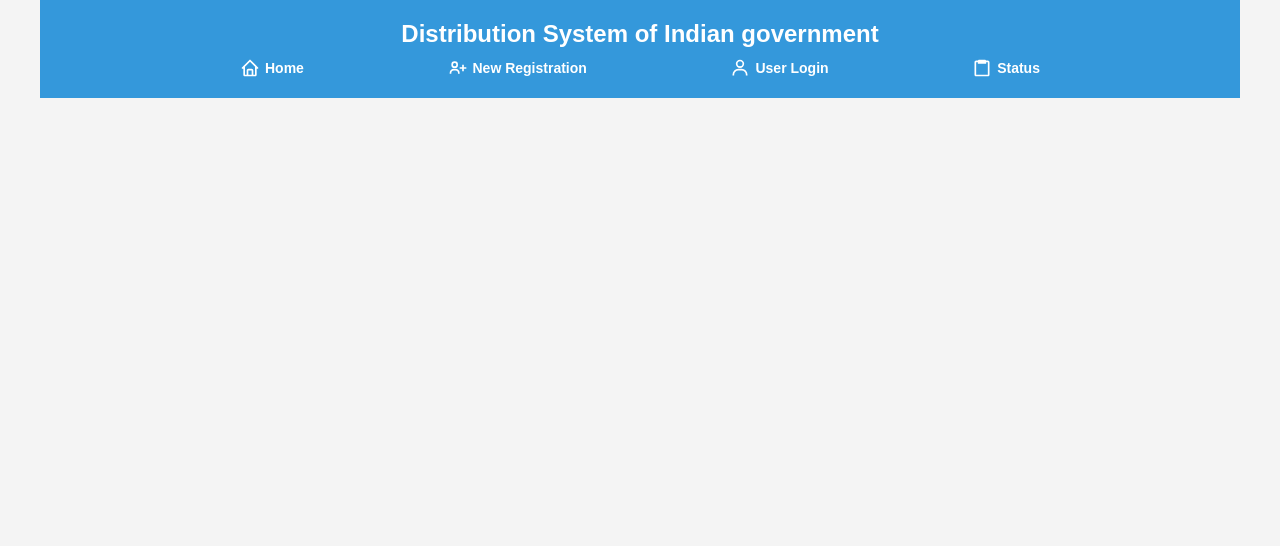
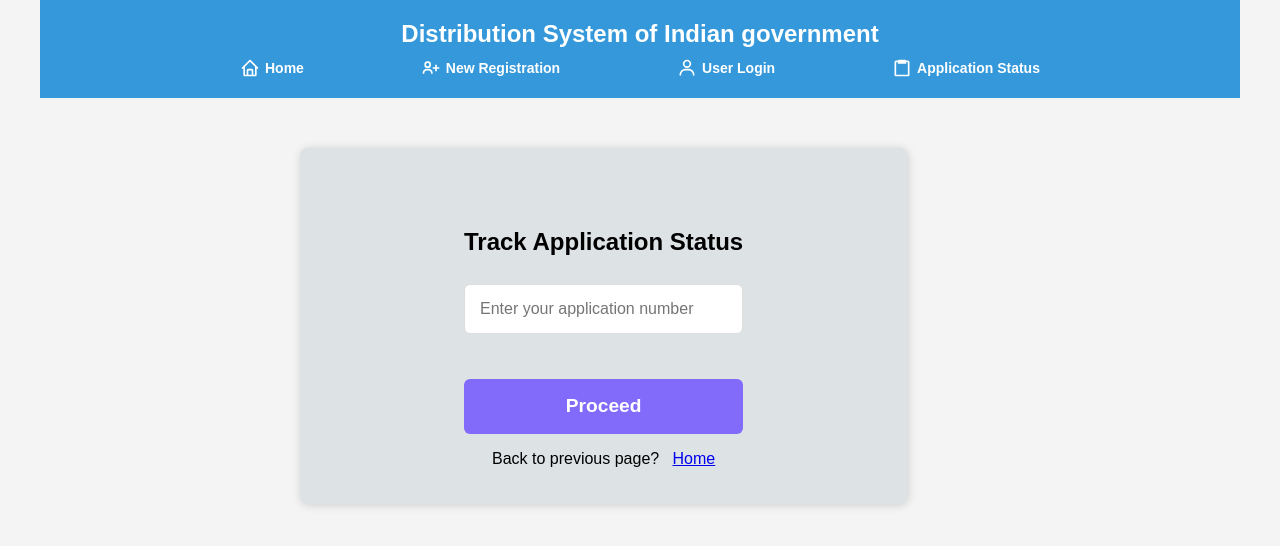
Before and after one commit to prashantgupta8feb/Public-Distribution-Syatem-POC, a React (Create React App) app in the folder frontend/: page /application-status in a window 1280 px wide. Shown: the top 546 px of the page. Built offline with nearby package versions, Linux system fonts and the light colour scheme.

Commit message:
Added application status component

```diff
--- a/frontend/src/Routes.js
+++ b/frontend/src/Routes.js
@@ -7,6 +7,7 @@ import Signup from './components/Signup';
 import ForgotPassword from './components/ForgotPassword';
 import DistributionForm from './components/Dashboard';
 import RegistrationForm from './components/RegistrationForm';
+import ApplicationStatus from './components/ApplicationStatus';
 
 const RoutesComponent = () => {
   return (
@@ -18,6 +19,7 @@ const RoutesComponent = () => {
         <Route path="user-login" element={<LoginForm />} />
         <Route path="sign-up" element={<Signup />} />
         <Route path="forgot-password" element={<ForgotPassword />} />
+        <Route path="application-status" element={<ApplicationStatus />} />
         {/* Add other routes if needed */}
       </Routes>
     </div>
--- /dev/null
+++ b/frontend/src/components/ApplicationStatus.js
@@ -0,0 +1,28 @@
+// ApplicationStatus.js
+import React from "react";
+
+const ApplicationStatus = () => {
+  // Placeholder for the password recovery logic
+  const handleApplicationStatus = () => {
+    // Implement your password recovery logic here
+    console.log("Application status tracking logic goes here");
+  };
+
+  return (
+    <div className='wrapper'>
+      <form onSubmit={handleApplicationStatus}>
+        <h2>Track Application Status</h2>
+        <div className="input-box">
+          <label></label>
+          <input type="text" placeholder='Enter your application number' required />
+        </div>
+        <button type="submit">Proceed</button>
+        <div className="register-link">
+                    <p>Back to previous page?&nbsp;&nbsp;&nbsp;<a href="/">Home</a></p>
+                </div>
+      </form>
+    </div>
+  );
+};
+
+export default ApplicationStatus;
--- a/frontend/src/components/Header.js
+++ b/frontend/src/components/Header.js
@@ -58,9 +58,9 @@ const Header = () => {
           <BiUser size={20} />
           <span>User Login</span>
         </StyledLink>
-        <StyledLink to="/status" title="Status of Request">
+        <StyledLink to="/application-status" title="Status of Request">
           <BiClipboard size={20} />
-          <span>Status</span>
+          <span>Application Status</span>
         </StyledLink>
       </StyledNav>
     </StyledHeader>
```
